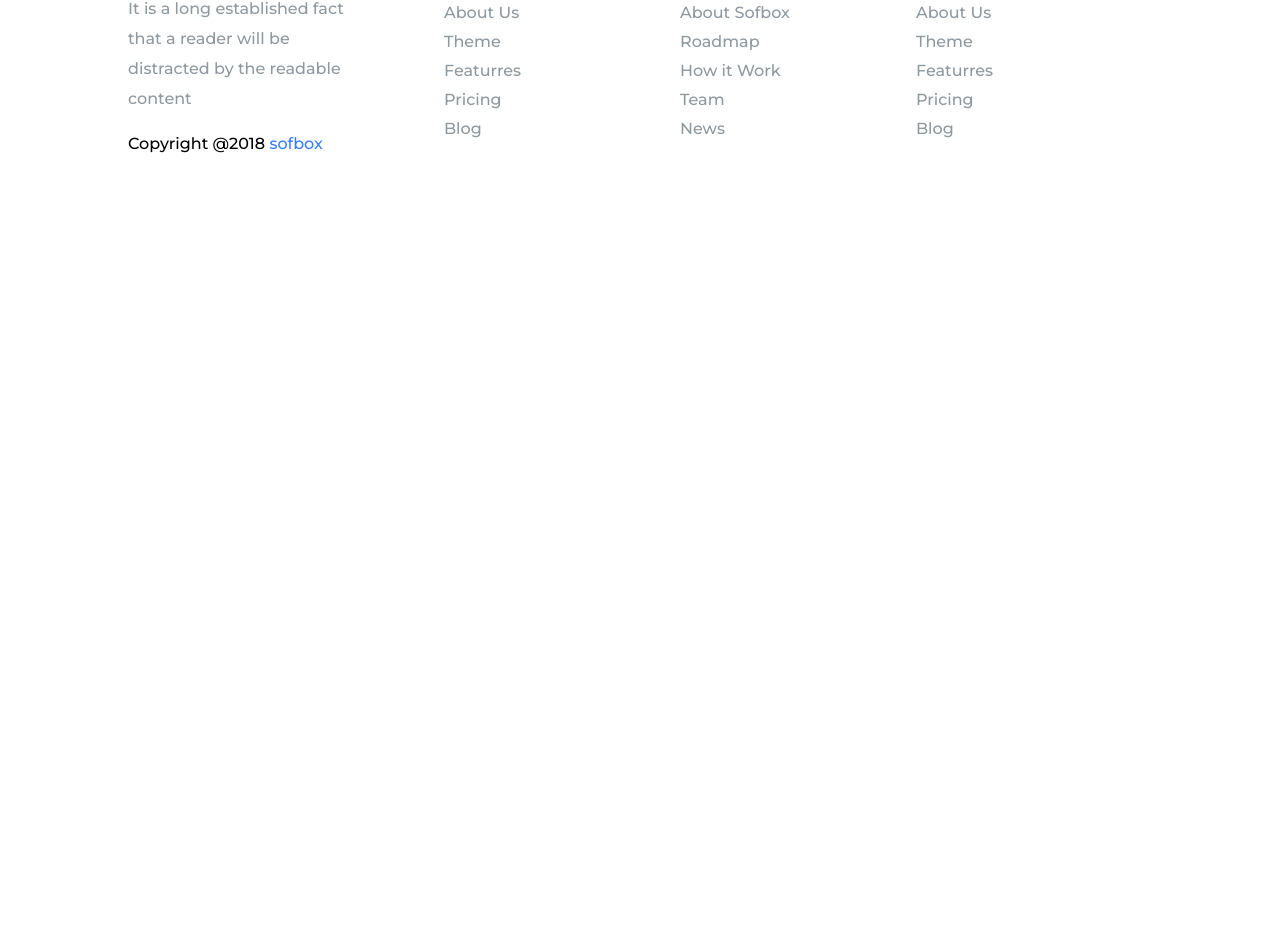
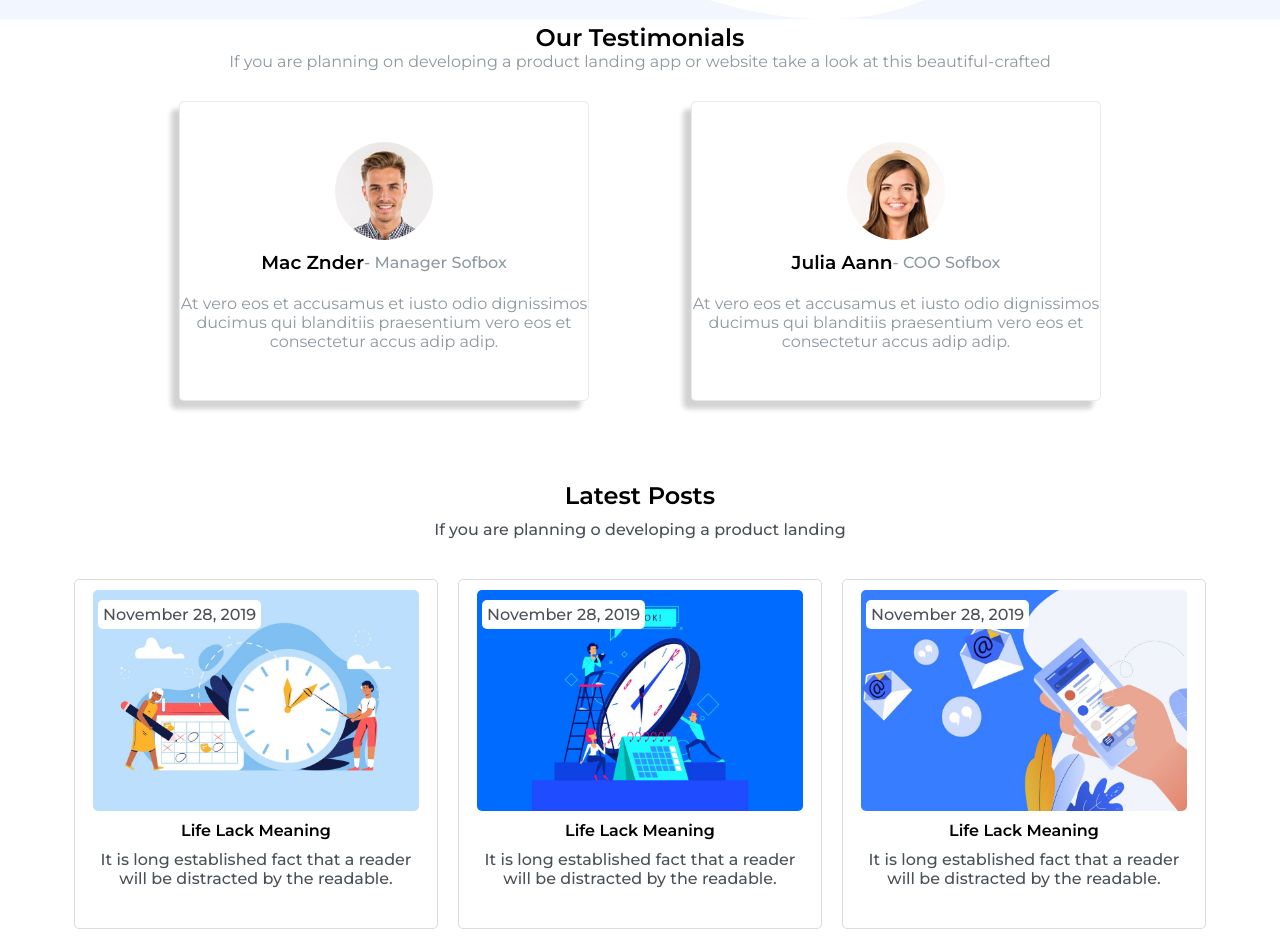
Before and after one commit to gabriele-annese/proj-html-vuejs, a Vue app: page / in a window 1280 px wide. Shown: the part 2398-3350 px from the top of the page. Before the commit the page ends 2586 px from the top, so only its background shows below. Built offline with nearby package versions, Linux system fonts and the light colour scheme.

Commit message:
add gridPost

```diff
--- /dev/null
+++ b/src/components/GrdiPost.vue
@@ -0,0 +1,117 @@
+<template>
+  <div class="container-grid">
+      <div class="tex-ctn">
+            <h2>Latest Posts</h2>
+            <p>If you are planning o developing a product landing</p>
+      </div>
+      <div class="grid-post">
+          <div class="grid-el">
+              <div class="img-ctn">
+                  <img src="../assets/img/19.jpg" alt="">
+                  <div class="text">
+                      <span>November 28, 2019</span>
+                  </div>
+              </div>
+              <div class="tex-ctn">
+                  <h4>Life Lack Meaning</h4>
+                  <p>It is long established fact that a reader will be distracted by the readable.</p>
+              </div>
+          </div>
+           <div class="grid-el">
+               <div class="img-ctn">
+                  <img src="../assets/img/18.jpg" alt="">
+                  <div class="text">
+                      <span>November 28, 2019</span>
+                  </div>
+              </div>
+              <div class="tex-ctn">
+                  <h4>Life Lack Meaning</h4>
+                  <p>It is long established fact that a reader will be distracted by the readable.</p>
+              </div>
+          </div>
+           <div class="grid-el">
+               <div class="img-ctn">
+                  <img src="../assets/img/17.jpg" alt="">
+                  <div class="text">
+                      <span>November 28, 2019</span>
+                  </div>
+              </div>
+              <div class="tex-ctn">
+                  <h4>Life Lack Meaning</h4>
+                  <p>It is long established fact that a reader will be distracted by the readable.</p>
+              </div>
+          </div>
+      </div>
+  </div>
+</template>
+
+<script>
+export default {
+name: 'GrdiPost',
+}
+</script>
+
+<style lang="scss" scoped>
+.container-grid{
+    margin-top: 80px;
+    .tex-ctn{
+        text-align: center;
+        p{
+            padding-top: 10px;
+            color: #495057;
+            font-weight: 500;
+        }
+    }
+    .grid-post{
+        width: 90%;
+        margin: 30px auto;
+        display: flex;
+        .grid-el{
+            width: calc(100% / 3);
+            margin: 10px;
+            border: 1px solid rgba($color: #495057, $alpha: 0.2);
+            border-radius: 5px;
+            padding-top: 10px;
+            display: flex;
+            justify-content: center;
+            align-items: center;
+            flex-direction: column;
+            cursor: pointer;
+            &:hover,
+            &:focus{
+                box-shadow: -8px  8px 5px rgba($color: #1e1e1e, $alpha: .2);
+            }
+            .img-ctn{
+                width: 90%;
+                height: 100%;
+                position: relative;
+                img{
+                    width: 100%;
+                    height: 100%;
+                    border-radius: 5px;
+                }
+                .text{
+                    position: absolute;
+                    top: 10px;
+                    left: 5px;
+                    background-color: #fff;
+                    padding: 5px 5px;
+                    border-radius: 5px;
+                    span{
+                        color: #495057;
+                        font-weight: 500;
+                    }
+                }
+            }
+            .tex-ctn{
+                padding: 10px;
+                p{
+                    color: #495057;
+                    font-weight: 500;
+                    padding-bottom: 30px;
+                }
+            }
+        }
+    }
+}
+</style>
--- a/src/components/GridMarketing.vue
+++ b/src/components/GridMarketing.vue
@@ -81,7 +81,7 @@ data(){
      width: calc(100% / 3);
      margin-right: 20px;
     .img-ctn{
-        width: 150px;
+        width: 135px;
         height:90px;
         img{
             width: 100%;
--- a/src/components/Main.vue
+++ b/src/components/Main.vue
@@ -4,6 +4,8 @@
         <GridMarketing />
         <Analysis />
         <GridBusiness />
+        <Testimonials />
+        <GrdiPost />
     </div>
 </template>
 
@@ -12,13 +14,17 @@ import Hero from './Hero.vue'
 import GridMarketing from './GridMarketing.vue'
 import Analysis from './Analysis.vue'
 import GridBusiness from './GridBusiness.vue'
+import Testimonials from './Testimonials.vue'
+import GrdiPost from './GrdiPost.vue'
 export default {
 name: 'Main',
 components: {
     Hero,
     GridMarketing,
     Analysis,
-    GridBusiness
+    GridBusiness,
+    Testimonials,
+    GrdiPost,
 }
 }
 </script>
--- /dev/null
+++ b/src/components/Testimonials.vue
@@ -0,0 +1,129 @@
+<template>
+  <section>
+     <div class="img-ctn">
+         <img src="../assets/img/15.png" alt="">
+     </div>
+     <div class="container-testimonial">
+         <div class="text-ctn">
+             <h2>Our Testimonials</h2>
+             <p>If you are planning on developing a product landing app or website take a look at this beautiful-crafted</p>
+         </div>
+         <div class="grid-ctn">
+             <div class="grid-el-right">
+                 <div class="card">
+                     <div class="ctn-profile">
+                         <img src="../assets/img/25.jpeg" alt="">
+                     </div>
+                     <div class="name-ctn">
+                         <h3>Mac Znder</h3>
+                         <span> - Manager Sofbox</span>
+                     </div>
+                     <div class="text">
+                         <p>
+                             At vero eos et accusamus et iusto odio dignissimos ducimus qui blanditiis praesentium vero eos et consectetur accus adip adip.
+                         </p>
+                     </div>
+                 </div>
+             </div>
+             <div class="grid-el-left">
+                 <div class="card">
+                     <div class="ctn-profile">
+                         <img src="../assets/img/26.jpeg" alt="">
+                     </div>
+                     <div class="name-ctn">
+                         <h3>Julia Aann</h3>
+                         <span> - COO Sofbox</span>
+                     </div>
+                     <div class="text">
+                         <p>
+                             At vero eos et accusamus et iusto odio dignissimos ducimus qui blanditiis praesentium vero eos et consectetur accus adip adip.
+                         </p>
+                     </div>
+                 </div>
+             </div>
+         </div>
+        <div class="check-ctn">
+            <!-- inserire-check-box -->
+        </div>
+     </div>
+  </section>
+</template>
+
+<script>
+export default {
+name: 'Testimonials',
+}
+</script>
+
+<style lang="scss" scoped>
+section .img-ctn img{
+    background-color: #f2f7ff;
+    width: 100%;
+    object-fit: cover;
+}
+.container-testimonial{
+    width: 80%;
+    margin: 0 auto;
+    position: relative;
+    top: -10.5%;
+    .text-ctn{
+        display: flex;
+        justify-content: center;
+        align-items: center;
+        flex-direction: column;
+        p{
+            color: #8e989f;
+        }
+    }
+    .grid-ctn{
+        width: 100%;
+        display: flex;
+        .grid-el-right{
+            width: 50%;
+        }
+        .grid-el-left{
+            width: 50%;
+        }
+        .card{
+            width: 80%;
+            height: 300px;
+            margin: 0 auto;
+            display: flex;
+            justify-content: center;
+            align-items: center;
+            flex-direction: column;
+            margin-top: 30px;
+            border-radius: 5px;
+            border: 1px solid rgba($color: #8e989f, $alpha: 0.2);
+            padding: 30px 0;
+            box-shadow: -8px  8px 5px rgba($color: #1e1e1e, $alpha: .2);
+            cursor: pointer;
+            .ctn-profile{
+                width: 100px;
+                height: 100px;
+                border: 1px solid #fff;
+                border-radius: 50%;
+                img{
+                    width: 100%;
+                    height: 100%;
+                    border-radius: 50%;
+                }
+            }
+            .name-ctn{
+                display: flex;
+                align-items: center;
+                padding: 10px 0;
+                span{
+                    color: #8e989f;
+                    font-weight: 500;
+                }
+            }
+            p{
+                padding: 10px 0;
+                text-align: center;
+                color: #8e989f;
+            }
+        }
+    }
+}
+</style>
```
